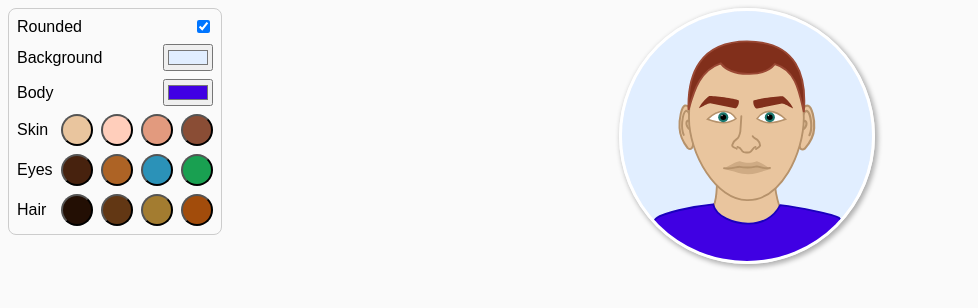
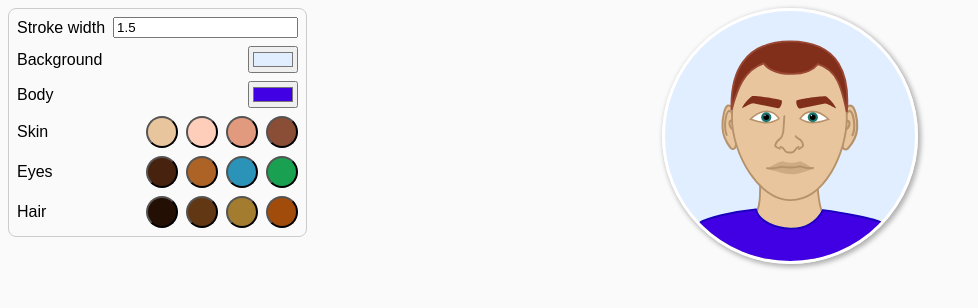
Before and after one commit to mschn/visage, a website built with Vite: page index.html in a window 1280 px wide. Shown: the whole page, without its empty margins (0-978 px from the left). Built offline with nearby package versions, Linux system fonts and the light colour scheme.

Commit message:
feat: control stroke width

```diff
--- a/src/editor.ts
+++ b/src/editor.ts
@@ -14,7 +14,7 @@ export function visageEditor(
   const editor = document.createElement("div");
   editor.classList.add("visage-editor");
   editor.append(
-    getRoundedControl(cfg, onChange),
+    getStrokeWidthControl(cfg, onChange),
     getColorControl(cfg, onChange, "backgroundFill", "Background"),
     getColorControl(cfg, onChange, "bodyFill", "Body"),
     getColorChoiceControl(cfg, onChange, "faceFill", "Skin", VisageColors.skin),
@@ -24,23 +24,20 @@ export function visageEditor(
   element?.appendChild(editor);
 }
 
-function getRoundedControl(
-  cfg: VisageConfig,
-  onChange: VisageEditorCb
-): HTMLElement {
-  const checkbox = document.createElement("input");
-  checkbox.type = "checkbox";
-  checkbox.id = "editor-rounded";
-  checkbox.checked = cfg.rounded;
-  checkbox.addEventListener("change", () => {
-    onChange({ rounded: checkbox.checked });
-  });
+function getStrokeWidthControl(cfg: VisageConfig, onChange: VisageEditorCb) {
+  const input = document.createElement("input");
+  input.type = "number";
+  input.id = "editor-stroke-width";
+  input.value = `${cfg.strokeWidth}`;
+  input.addEventListener("change", () =>
+    onChange({ strokeWidth: Number.parseFloat(input.value) })
+  );
   const label = document.createElement("label");
-  label.htmlFor = "editor-rounded";
-  label.innerHTML = "Rounded";
+  label.htmlFor = "editor-stroke-width";
+  label.innerHTML = "Stroke width";
   const div = document.createElement("div");
   div.classList.add("formgroup");
-  div.append(label, checkbox);
+  div.append(label, input);
   return div;
 }
 
--- a/src/main.ts
+++ b/src/main.ts
@@ -3,7 +3,6 @@ import "./style.css";
 import { visage, type VisageConfig } from "./visage";
 
 let config: VisageConfig = {
-  rounded: true,
   backgroundFill: "#e1eeff",
   bodyFill: "#4000e3",
   faceFill: "#e9c59e",
--- a/src/style.css
+++ b/src/style.css
@@ -2,11 +2,8 @@
   aspect-ratio: 1/ 1;
   border: 3px solid white;
   box-shadow: 2px 2px 5px 1px #0000004d;
-
-  &.rounded {
-    border-radius: 100%;
-    overflow: hidden;
-  }
+  border-radius: 100%;
+  overflow: hidden;
 }
 
 .visage-editor {
--- a/src/types.ts
+++ b/src/types.ts
@@ -1,5 +1,4 @@
 export interface VisageConfig {
-  rounded: boolean;
   backgroundFill: string;
   bodyFill: string;
   faceFill: string;
--- a/src/visage.ts
+++ b/src/visage.ts
@@ -18,7 +18,7 @@ export function visage(selector: string, cfg: VisageConfig) {
   };
 
   element.innerHTML = `
-      <div class="visage ${cfg.rounded ? "rounded" : ""} ">
+      <div class="visage">
         <svg width="100%" height="100%" viewBox="0 0 200 200">
           ${background(svgProps)}
           ${neck(svgProps)}
@@ -42,19 +42,19 @@ function background({ backgroundFill }: SvgProps) {
 function neck({ faceFill, faceStroke, strokeWidth }: SvgProps) {
   return `
     <path
-      style="display:inline;fill:${faceFill};fill-opacity:1;stroke:${faceStroke};stroke-width:${strokeWidth};stroke-linecap:round;stroke-opacity:1"
-      d="m 76.005531,127.85816 c 0.248293,17.35831 -0.682933,28.81046 -6.168924,33.62064 6.410769,11.05354 19.352892,13.41467 31.461513,13.26319 9.96313,0.15067 19.11036,-2.33567 28.22283,-12.80052 -3.73532,-2.615 -7.616,-16.61344 -7.86538,-33.77486 z"
-      id="path23"
-      sodipodi:nodetypes="cccccc"
-      inkscape:label="neck" />
+       style="display:inline;fill:${faceFill};fill-opacity:1;stroke:${faceStroke};stroke-width:${strokeWidth};stroke-linecap:round;stroke-opacity:1"
+       d="m 76.005531,127.85816 c 0.248293,17.35831 0.772081,30.6623 -4.71391,35.47248 -6.030282,5.2788 -41.969419,4.60869 -40.584978,10.33317 4.263895,17.63062 18.077428,24.34964 38.913145,24.13375 12.258062,-0.12701 38.280092,1.44163 60.095832,0.18305 17.91719,-1.03368 36.26672,-3.16112 36.47165,-24.87897 0.0512,-5.43076 -34.01524,-3.57206 -39.44407,-10.23425 -3.20623,-5.26048 -4.83825,-17.53936 -5.08763,-34.70078 z"
+       id="path23"
+       sodipodi:nodetypes="ccssssccc"
+       inkscape:label="neck" />
   `;
 }
 
 function body({ bodyFill, bodyStroke, strokeWidth }: SvgProps) {
   return `
     <path
-       style="fill:${bodyFill};fill-opacity:1;stroke:${bodyStroke};stroke-width:${strokeWidth};stroke-linecap:round;stroke-opacity:1"
-       d="m 72.921069,154.69298 c 2.454068,10.11101 16.587666,15.27122 27.760161,15.42231 11.01469,0.34009 20.77219,-4.79753 25.90948,-14.80542 15.62794,1.95349 42.66762,7.3185 47.03805,10.17873 5.63545,4.6363 13.00856,30.38268 13.88009,40.56068 L 14.933181,205.5866 c 0.107567,-8.38381 7.310716,-36.11098 12.800518,-39.94378 4.921763,-3.66046 26.793482,-9.30132 45.18737,-10.94984 z"
+       style="display:inline;fill:${bodyFill};fill-opacity:1;stroke:${bodyStroke};stroke-width:${strokeWidth};stroke-linecap:round;stroke-opacity:1"
+       d="m 72.673423,158.65532 c 2.454068,10.11101 16.587666,15.27122 27.760167,15.42231 11.01469,0.34009 20.77219,-4.79753 25.90948,-14.80542 15.62794,1.95349 42.66762,7.3185 47.03805,10.17873 5.63545,4.6363 13.00856,30.38268 13.88009,40.56068 L 14.685535,209.54894 c 0.107567,-8.38381 7.310716,-36.11098 12.800518,-39.94378 4.921763,-3.66046 26.793482,-9.30132 45.18737,-10.94984 z"
        id="path24"
        inkscape:label="shirt"
        sodipodi:nodetypes="cccccccc" />
@@ -116,7 +116,7 @@ function face({ faceFill, faceStroke, strokeWidth }: SvgProps) {
   return `
     <path
        style="display:inline;fill:${faceFill};fill-opacity:1;stroke:${faceStroke};stroke-width:${strokeWidth};stroke-linecap:round;stroke-opacity:1"
-       d="m 53.58118,85.540124 c -0.176384,28.278866 21.815641,66.387686 46.84563,65.710786 26.69502,0.27134 44.89621,-37.08713 45.02374,-65.859896 C 145.01732,53.007973 132.02808,30.652511 100.71865,31.265329 70.368937,31.619344 53.506084,48.866397 53.58118,85.540124 Z"
+       d="m 53.58118,85.540124 c -0.176384,28.278866 21.815641,66.387686 46.84563,65.710786 26.69502,0.27134 44.89621,-37.08713 45.02374,-65.859896 C 145.01732,53.007973 132.02808,30.652511 100.71865,31.265329 67.149539,30.381114 53.506084,48.866397 53.58118,85.540124 Z"
        id="path5"
        sodipodi:nodetypes="ccccc"
        inkscape:label="face" />
```
Also changed, not shown: visage.svg.
